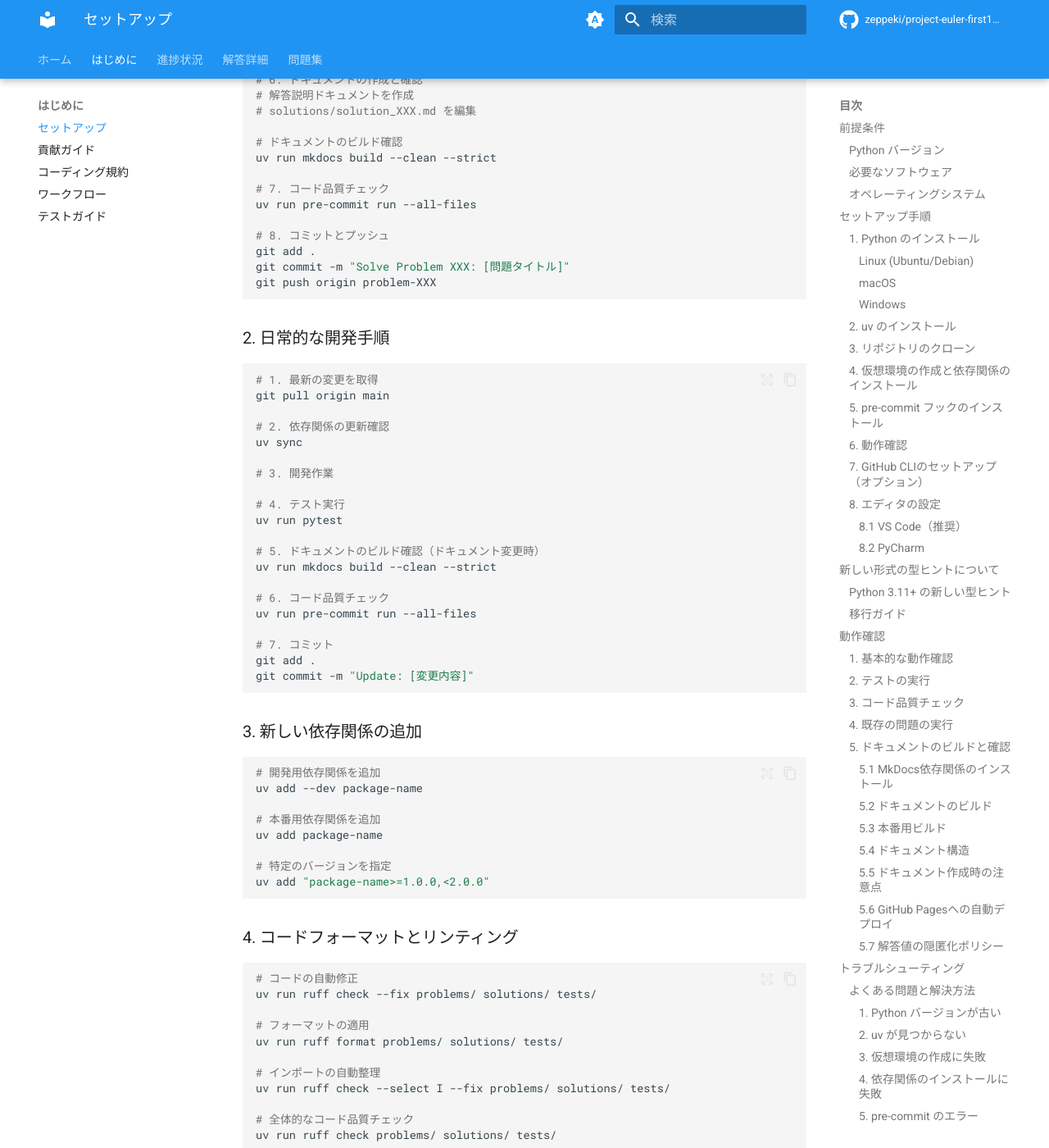
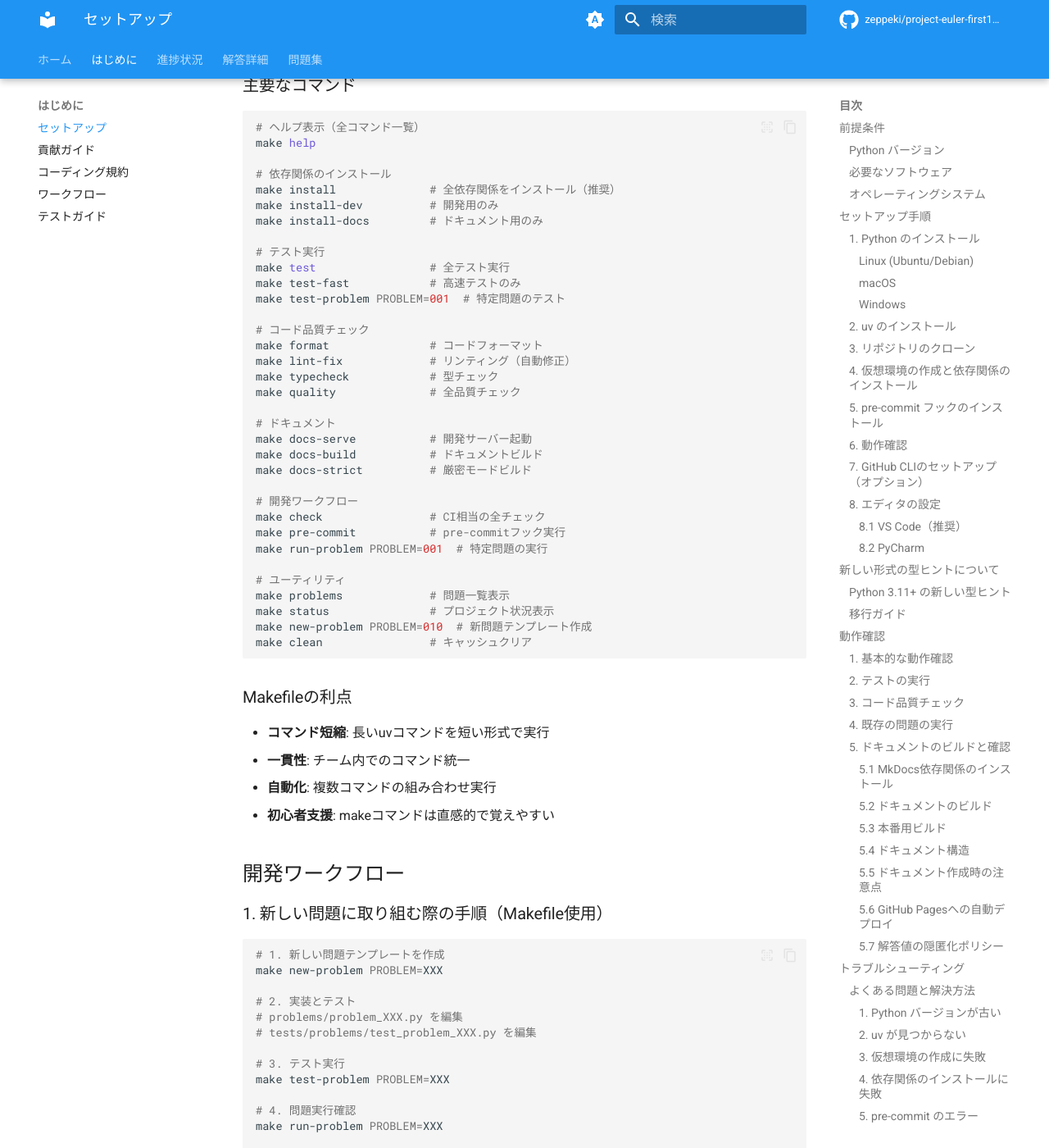
Before and after one commit to zeppeki/project-euler-first100, an MkDocs documentation site: the page built from docs/setup.md, in a window 1280 px wide and 1400 px high, scrolled down 10432 px. Shown: the whole window at 82% size. Built offline with MkDocs 1.6.1 and Material for MkDocs 9.7.7, drawn with Linux system fonts in a browser that asks for light colours; comment, search, counter and statistics services are not loaded; some of the changed text lies outside the part shown.

Commit message:
refactor(deps): Replace uv pip with proper pyproject.toml dependency management
- Add separate optional dependency groups in pyproject.toml:
  - 'dev': development tools (pytest, ruff, mypy, etc.)
  - 'docs': documentation tools (mkdocs, plugins)
  - 'all': convenience group for all dependencies
- Remove Sphinx dependencies (replaced with MkDocs)
- Update setup.md to use 'uv sync --extra' instead of 'uv pip'
- Add proper dependency group management instructions
- Update troubleshooting section for new dependency structure

This follows uv best practices by managing all dependencies through pyproject.toml instead of direct pip commands.

🤖 Generated with [Claude Code](https://claude.ai/code)

Co-Authored-By: Claude <noreply@anthropic.com>

````diff
--- a/docs/setup.md
+++ b/docs/setup.md
@@ -86,8 +86,14 @@ git pull origin main
 ### 4. 仮想環境の作成と依存関係のインストール
 
 ```bash
-# 仮想環境を作成し、依存関係をインストール
-uv sync
+# 開発用依存関係をインストール
+uv sync --extra dev
+
+# ドキュメント用依存関係も含める場合
+uv sync --extra dev --extra docs
+
+# 全ての依存関係をインストール（推奨）
+uv sync --extra all
 
 # 仮想環境をアクティベート
 source .venv/bin/activate  # Linux/macOS
@@ -299,8 +305,14 @@ uv run python problems/problem_003.py
 #### 5.1 MkDocs依存関係のインストール
 
 ```bash
-# MkDocsとプラグインをインストール
-uv pip install mkdocs-material mkdocs-git-revision-date-localized-plugin mkdocs-minify-plugin
+# ドキュメント用依存関係をインストール
+uv sync --extra docs
+
+# または開発とドキュメントの両方をインストール
+uv sync --extra dev --extra docs
+
+# 全ての依存関係をインストール
+uv sync --extra all
 
 # インストール確認
 uv run mkdocs --version
@@ -406,8 +418,12 @@ uv sync
 # キャッシュをクリア
 uv cache clean
 
-# 再インストール
-uv sync --reinstall
+# 全ての依存関係を再インストール
+uv sync --extra all --reinstall
+
+# 特定のグループのみ再インストール
+uv sync --extra dev --reinstall
+uv sync --extra docs --reinstall
 ```
 
 #### 5. pre-commit のエラー
@@ -432,7 +448,7 @@ uv run mypy problems/ solutions/ tests/
 #### 7. MkDocsビルドエラー
 ```bash
 # MkDocs依存関係の再インストール
-uv pip install --force-reinstall mkdocs-material mkdocs-git-revision-date-localized-plugin mkdocs-minify-plugin
+uv sync --extra docs --reinstall
 
 # 厳密モードでエラー詳細を確認
 uv run mkdocs build --clean --strict --verbose
@@ -482,9 +498,87 @@ uv run ruff check problems/problem_001.py
 uv run ruff check --cache-dir .ruff_cache problems/
 ```
 
+## Makefileの使用
+
+このプロジェクトでは、開発でよく使うコマンドをMakefileにまとめています。
+
+### 主要なコマンド
+
+```bash
+# ヘルプ表示（全コマンド一覧）
+make help
+
+# 依存関係のインストール
+make install              # 全依存関係をインストール（推奨）
+make install-dev          # 開発用のみ
+make install-docs         # ドキュメント用のみ
+
+# テスト実行
+make test                 # 全テスト実行
+make test-fast            # 高速テストのみ
+make test-problem PROBLEM=001  # 特定問題のテスト
+
+# コード品質チェック
+make format               # コードフォーマット
+make lint-fix             # リンティング（自動修正）
+make typecheck            # 型チェック
+make quality              # 全品質チェック
+
+# ドキュメント
+make docs-serve           # 開発サーバー起動
+make docs-build           # ドキュメントビルド
+make docs-strict          # 厳密モードビルド
+
+# 開発ワークフロー
+make check                # CI相当の全チェック
+make pre-commit           # pre-commitフック実行
+make run-problem PROBLEM=001  # 特定問題の実行
+
+# ユーティリティ
+make problems             # 問題一覧表示
+make status               # プロジェクト状況表示
+make new-problem PROBLEM=010  # 新問題テンプレート作成
+make clean                # キャッシュクリア
+```
+
+### Makefileの利点
+
+- **コマンド短縮**: 長いuvコマンドを短い形式で実行
+- **一貫性**: チーム内でのコマンド統一
+- **自動化**: 複数コマンドの組み合わせ実行
+- **初心者支援**: makeコマンドは直感的で覚えやすい
+
 ## 開発ワークフロー
 
-### 1. 新しい問題に取り組む際の手順
+### 1. 新しい問題に取り組む際の手順（Makefile使用）
+
+```bash
+# 1. 新しい問題テンプレートを作成
+make new-problem PROBLEM=XXX
+
+# 2. 実装とテスト
+# problems/problem_XXX.py を編集
+# tests/problems/test_problem_XXX.py を編集
+
+# 3. テスト実行
+make test-problem PROBLEM=XXX
+
+# 4. 問題実行確認
+make run-problem PROBLEM=XXX
+
+# 5. ドキュメント作成
+# docs/solutions/solution_XXX.md を編集
+
+# 6. 全チェック実行
+make check
+
+# 7. コミットとプッシュ
+git add .
+git commit -m "Solve Problem XXX: [問題タイトル]"
+git push origin problem-XXX
+```
+
+### 2. 従来の手順（uvコマンド直接使用）
 
 ```bash
 # 1. 新しいブランチを作成
@@ -519,7 +613,30 @@ git commit -m "Solve Problem XXX: [問題タイトル]"
 git push origin problem-XXX
 ```
 
-### 2. 日常的な開発手順
+### 3. 日常的な開発手順（Makefile使用）
+
+```bash
+# 1. 最新の変更を取得
+git pull origin main
+
+# 2. 依存関係の更新確認
+make update
+
+# 3. 開発作業
+
+# 4. 開発中の確認
+make test-fast               # 高速テスト実行
+make run-problem PROBLEM=XXX # 特定問題の動作確認
+
+# 5. 全チェック実行
+make check                   # CI相当のチェック
+
+# 6. コミット
+git add .
+git commit -m "Update: [変更内容]"
+```
+
+### 4. 従来の手順（uvコマンド直接使用）
 
 ```bash
 # 1. 最新の変更を取得
@@ -544,20 +661,26 @@ git add .
 git commit -m "Update: [変更内容]"
 ```
 
-### 3. 新しい依存関係の追加
+### 5. 新しい依存関係の追加
 
 ```bash
 # 開発用依存関係を追加
-uv add --dev package-name
+uv add --optional-group dev package-name
 
-# 本番用依存関係を追加
+# ドキュメント用依存関係を追加
+uv add --optional-group docs package-name
+
+# 本番用依存関係を追加（基本的には使用しない）
 uv add package-name
 
 # 特定のバージョンを指定
-uv add "package-name>=1.0.0,<2.0.0"
+uv add --optional-group dev "package-name>=1.0.0,<2.0.0"
+
+# pyproject.tomlの手動編集も推奨
+# [project.optional-dependencies] セクションに直接追加
 ```
 
-### 4. コードフォーマットとリンティング
+### 6. コードフォーマットとリンティング
 
 ```bash
 # コードの自動修正
@@ -635,16 +758,26 @@ line-ending = "auto"
 [project]
 name = "project-euler-first100"
 version = "0.1.0"
-dependencies = [
-    "pytest>=7.0.0",
-    "ruff>=0.1.0",
-]
+requires-python = ">=3.11"
+dependencies = []  # 基本依存関係は空
 
 [project.optional-dependencies]
 dev = [
-    "pytest-cov>=4.0.0",
+    "pytest>=7.0.0",
+    "pytest-xdist>=3.0.0",
+    "ruff>=0.1.0",
     "mypy>=1.0.0",
+    "bandit>=1.7.0",
     "pre-commit>=3.0.0",
+]
+docs = [
+    "mkdocs>=1.5.0",
+    "mkdocs-material>=9.0.0",
+    "mkdocs-git-revision-date-localized-plugin>=1.2.0",
+    "mkdocs-minify-plugin>=0.7.0",
+]
+all = [
+    "project-euler-first100[dev,docs]",
 ]
 ```
 
````
Also changed, not shown: README.md (+28 -6 lines), pyproject.toml (+9 -2 lines), 2 other files.
